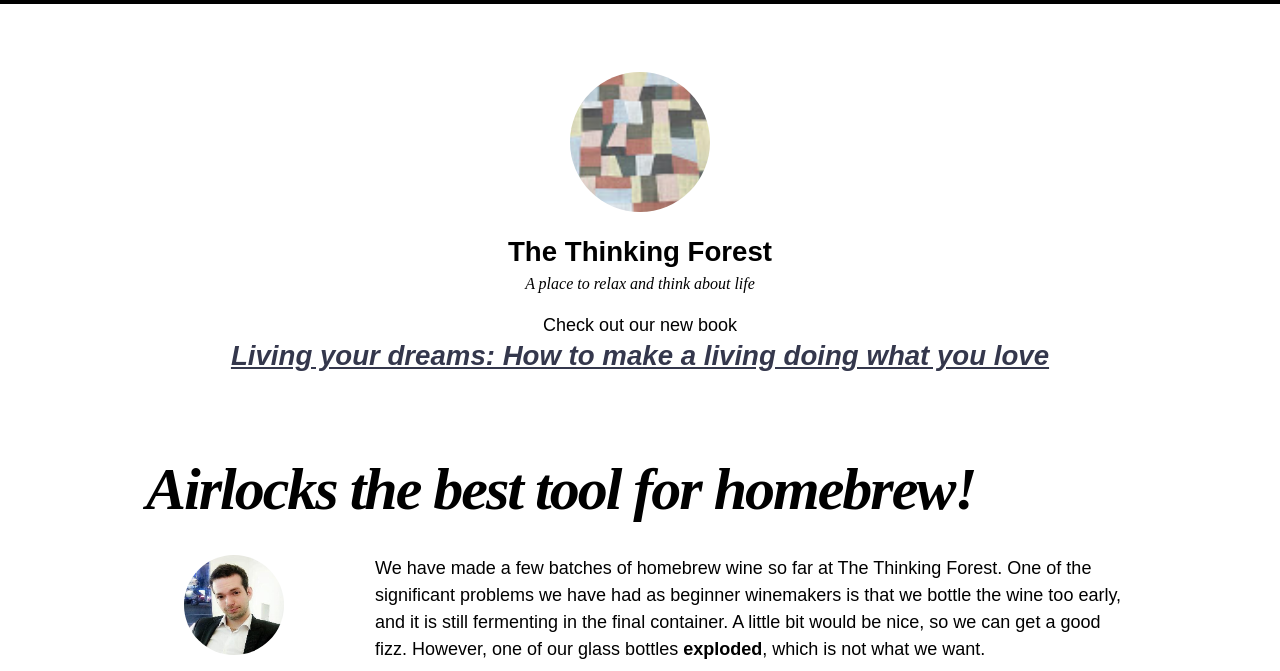
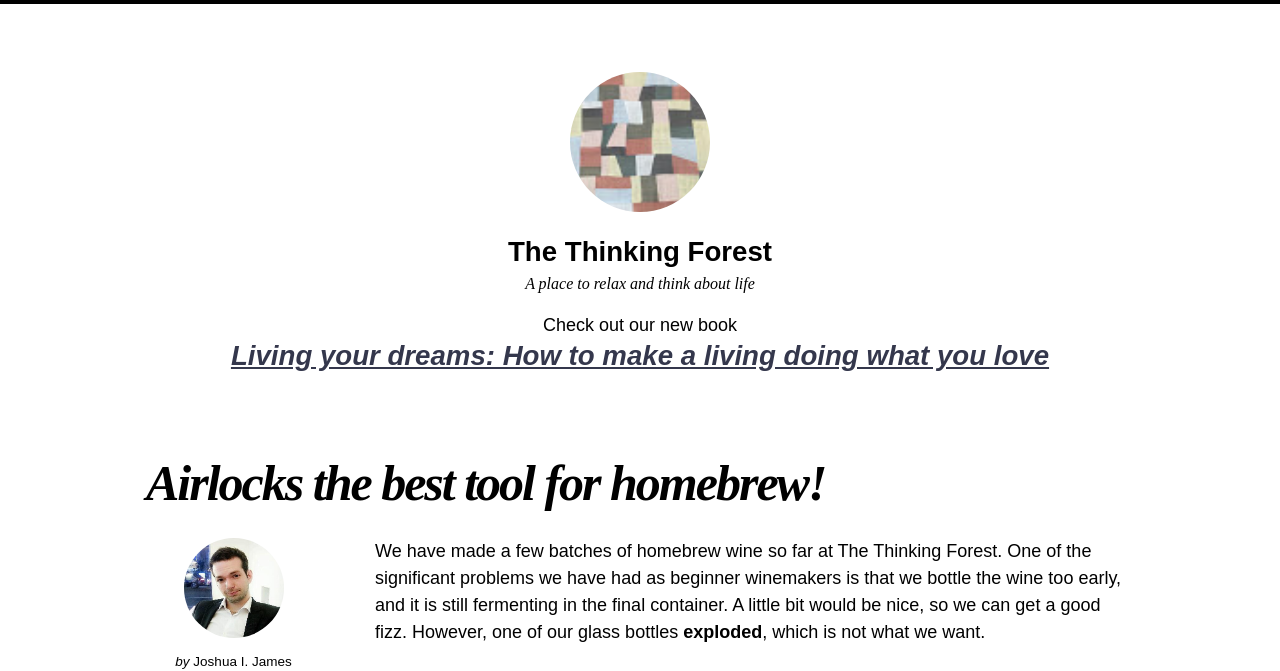
Before and after one commit to jijames/ThinkingForest, a Jekyll site: the page built from _posts/2019-07-27-HomebewAirlocks.md, in a window 1280 px wide. Shown: the top 671 px of the page. Built offline with Jekyll 4.4.1, drawn with Linux system fonts in a browser that asks for light colours; nearby versions of some CDN libraries; comment, search, counter and statistics services are not loaded.

Commit message:
page title size

```diff
--- a/_sass/so-simple/_page.scss
+++ b/_sass/so-simple/_page.scss
@@ -10,7 +10,7 @@
 }
 
 .page-title {
-  @include fluid-type($min-vw, $max-vw, 48px, 60px);
+  @include fluid-type($min-vw, $max-vw, 38px, 50px);
   margin-bottom: 0.5em;
   font-family: $title-font-family;
   font-weight: $page-title-weight;
```
